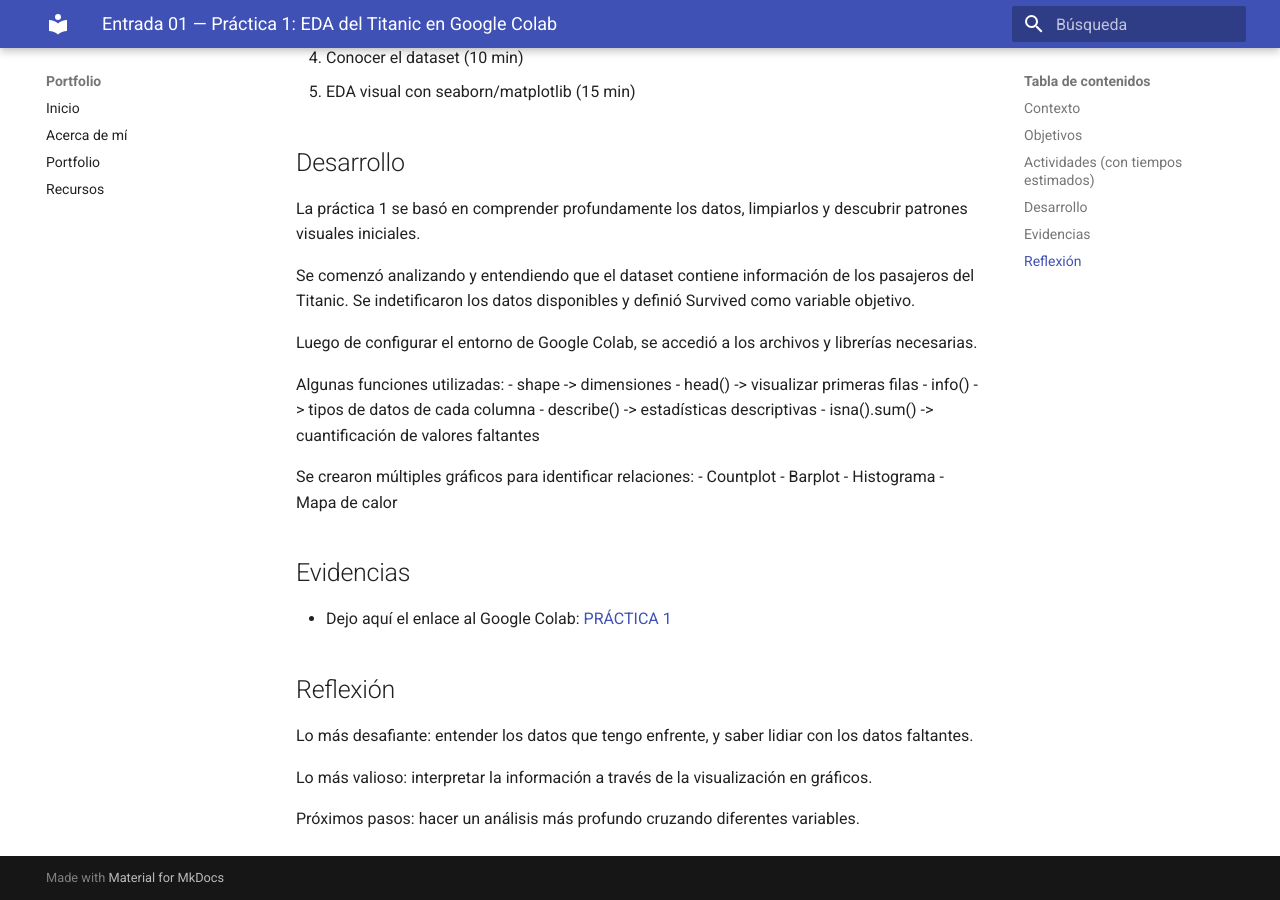
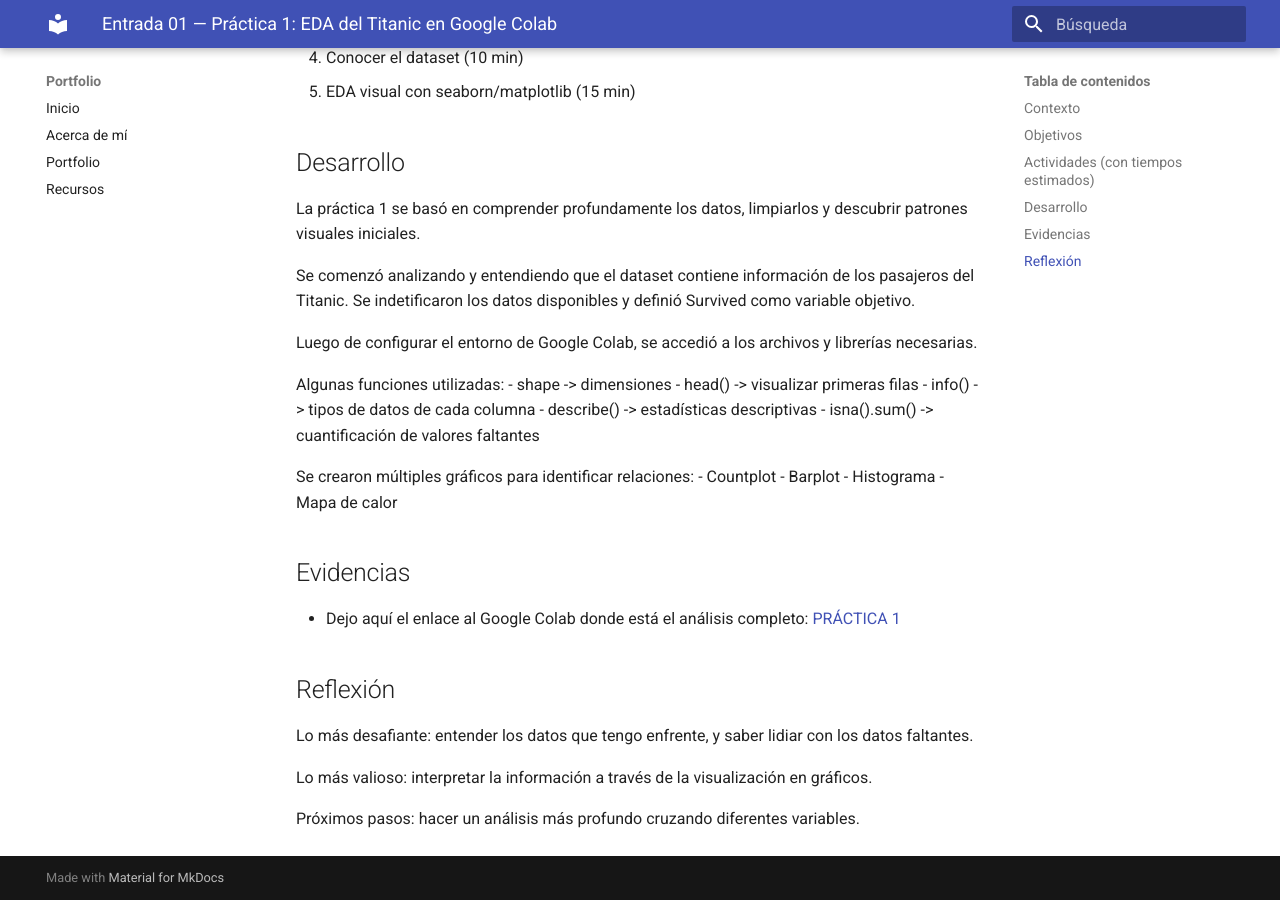
Before and after one commit to biancaluzz/ia-portfolio, an MkDocs documentation site: the page built from docs/portfolio/docs/portfolio/01-Práctica-1:-EDA-del-Titanic-en-Google-Colab.md, in a window 1280 px wide and 900 px high, scrolled down 628 px. Built offline with MkDocs 1.6.1 and Material for MkDocs 9.7.7, drawn with Linux system fonts in a browser that asks for light colours.

Commit message:
Update 01-Práctica-1:-EDA-del-Titanic-en-Google-Colab.md

```diff
--- a/docs/portfolio/docs/portfolio/01-Práctica-1:-EDA-del-Titanic-en-Google-Colab.md
+++ b/docs/portfolio/docs/portfolio/01-Práctica-1:-EDA-del-Titanic-en-Google-Colab.md
@@ -41,7 +41,7 @@ Se crearon múltiples gráficos para identificar relaciones:
 - Mapa de calor
 
 ## Evidencias
-- Dejo aquí el enlace al Google Colab: [PRÁCTICA 1](https://colab.research.google.com/drive/1mN_pvPaqD5K8tMUzzK7OV6Xvknqat-mH?usp=sharing)
+- Dejo aquí el enlace al Google Colab donde está el análisis completo: [PRÁCTICA 1](https://colab.research.google.com/drive/1mN_pvPaqD5K8tMUzzK7OV6Xvknqat-mH?usp=sharing)
 
 ## Reflexión
 Lo más desafiante: entender los datos que tengo enfrente, y saber lidiar con los datos faltantes.
```
